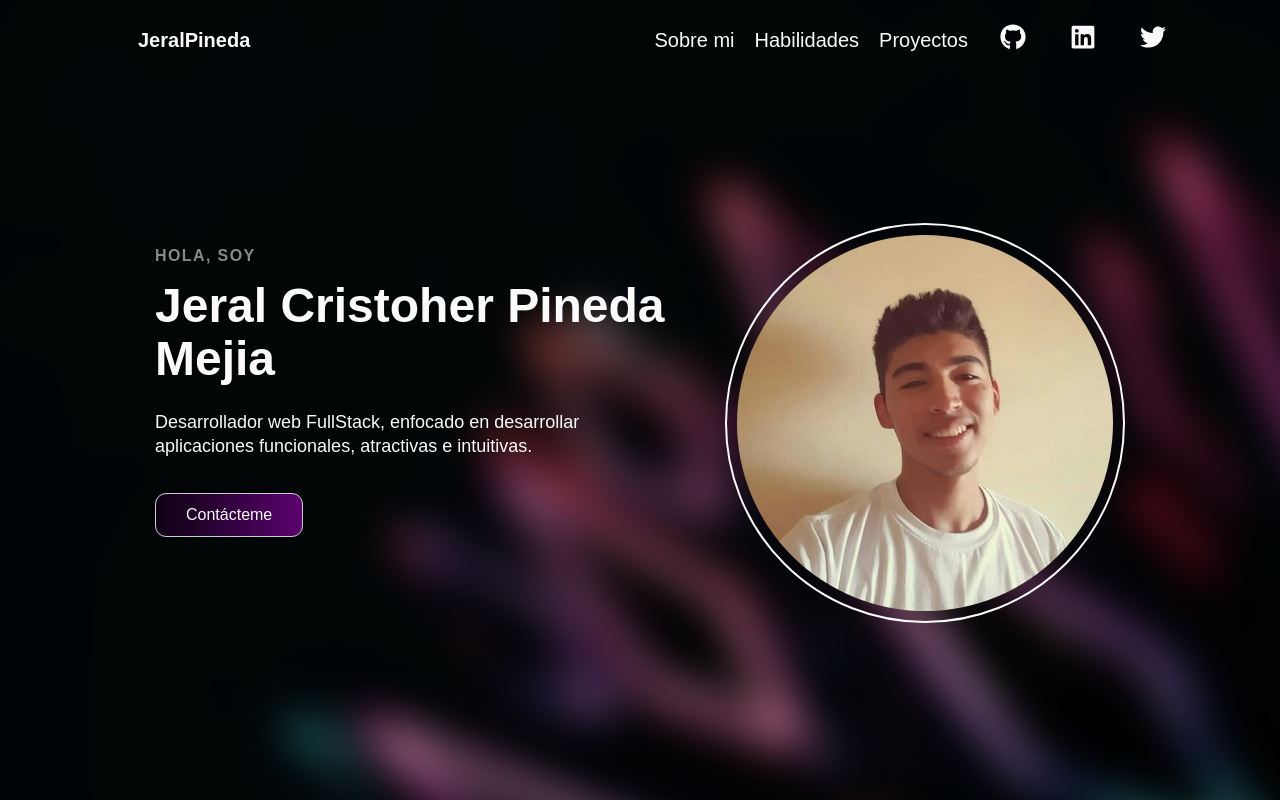
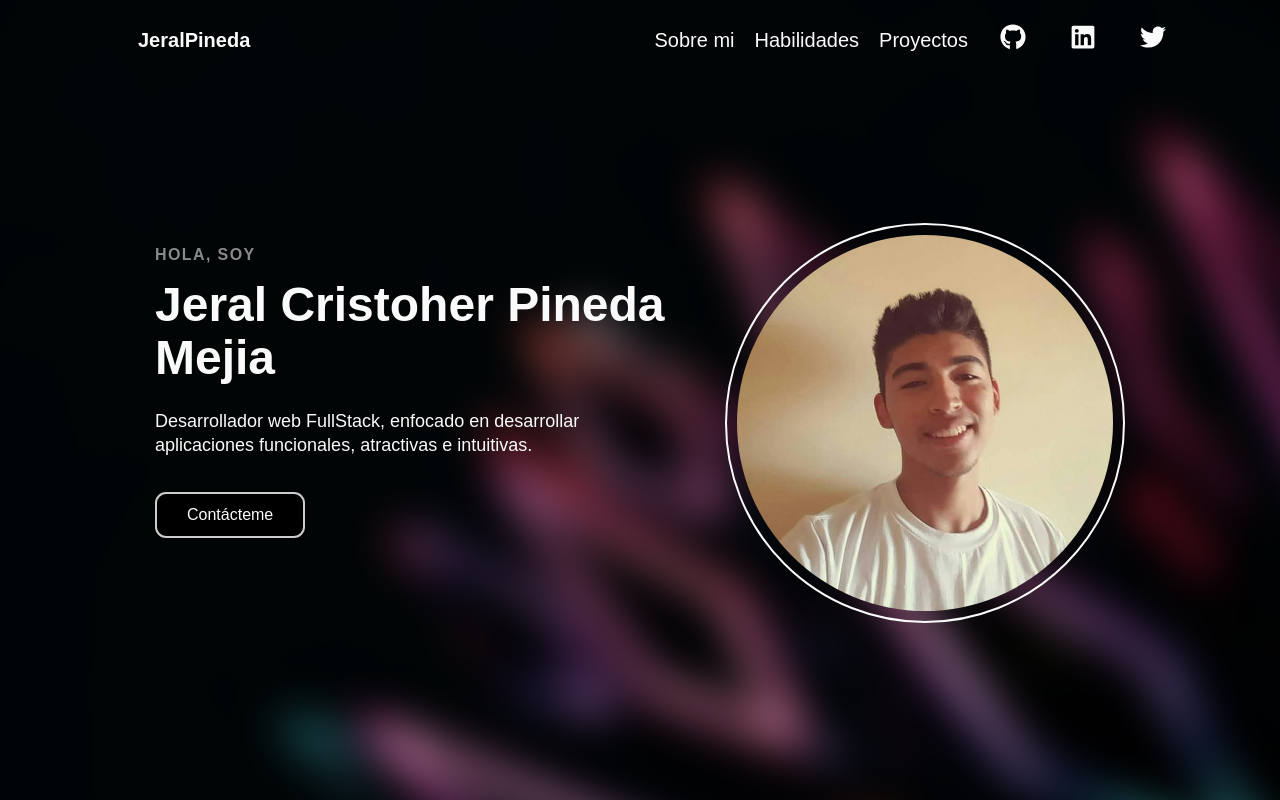
Before and after one commit to JeralPineda/portfolio, a React (Create React App) app: page / in a window 1280 px wide. Shown: the top 800 px of the page. Built offline with nearby package versions, Linux system fonts and the light colour scheme; a web font is replaced by a local one; what assets would draw is missing.

Commit message:
Actualizando el estilo de los botones

```diff
--- a/src/components/ButtonElement.js
+++ b/src/components/ButtonElement.js
@@ -26,8 +26,8 @@ export const Button = styled(Link)`
 `;
 
 export const ButtonLink = styled(LinkR)`
+   background: ${({ primary }) => (primary ? '#000' : '#010606')};
    border-radius: 1.1rem;
-   background: ${({ primary }) => (primary ? '#590271' : '#010606')};
    white-space: nowrap;
    padding: ${({ big }) => (big ? '14px 48px' : '12px 30px')};
    color: ${({ dark }) => (dark ? '#fafafa' : '#fafafa')};
@@ -37,14 +37,14 @@ export const ButtonLink = styled(LinkR)`
    display: flex;
    justify-content: center;
    align-items: center;
-   transition: all 0.2s ease-out ease-out;
    text-decoration: none;
+   position: relative;
+   transition: background 0.2s ease-out;
 
-   background: rgb(0, 0, 0);
-   background: linear-gradient(90deg, rgba(0, 0, 0, 1) 0%, rgba(16, 1, 23, 1) 0%, rgba(30, 2, 40, 1) 26%, rgba(89, 2, 113, 1) 100%);
-   border: ${({ primary }) => (primary ? '1px solid #ccc' : '1px solid #ccc')};
+   border: ${({ primary }) => (primary ? '2px solid #ccc' : '1px solid #ccc')};
 
    &:hover {
-      background: ${({ primary }) => (primary ? '#111' : '#111')};
+      background: linear-gradient(#000, #000) padding-box, linear-gradient(to right, #743ad5, #d53a9d) border-box;
+      border: 2px solid transparent;
    }
 `;
```
